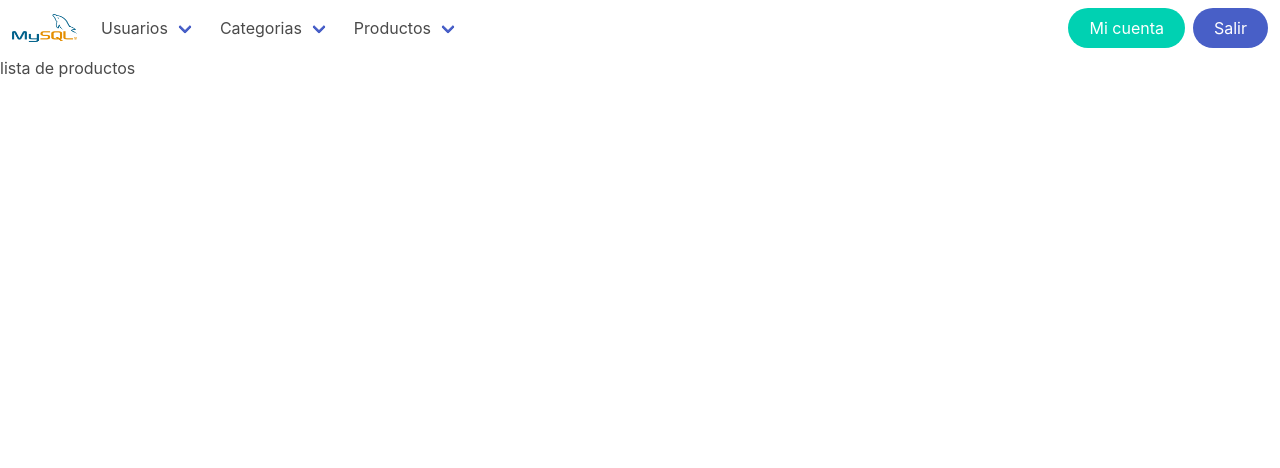
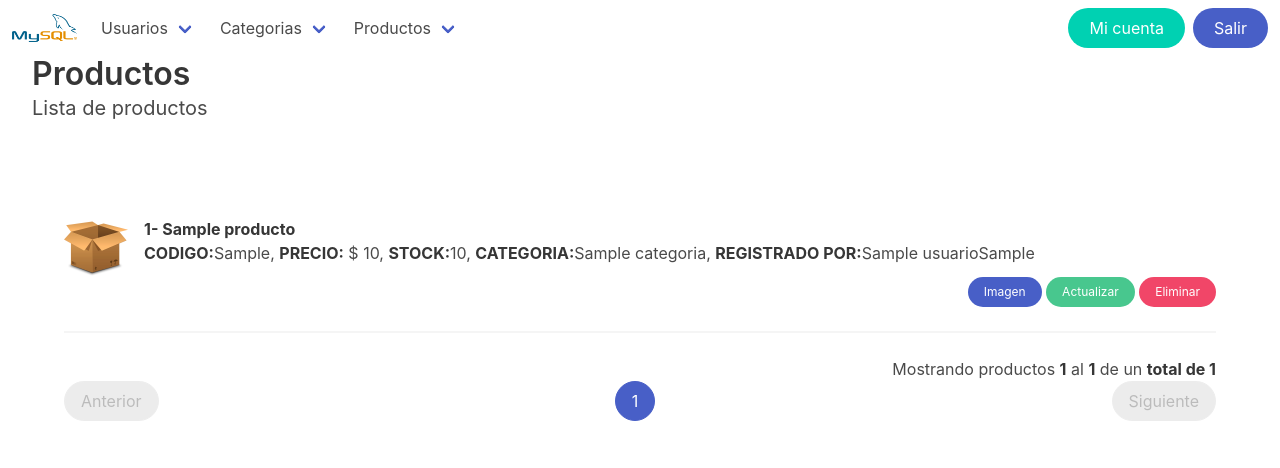
Before and after one commit to issavo/inventario_php, a PHP site: page /index.php?vista=product_list in a window 1280 px wide. Shown: the top 468 px of the page. Run offline with PHP 8.4, Linux system fonts and the light colour scheme; the visitor is signed in with stand-in values (Sample User, id 1); tables that the repository leaves empty or names only in its code hold one stand-in row (values such as "Sample post").

Commit message:
Select and show products from multiple tables

```diff
--- a/php/categoria_lista.php
+++ b/php/categoria_lista.php
@@ -49,10 +49,10 @@
                     <td>'.$filas['categoria_nombre'].'</td>
                     <td>'.substr($filas['categoria_ubicacion'],0,25). '</td>
                     <td>
-                        <a href="index.php?vista=product_category&category_id_up="'.$filas['categoria_id'].' class="button is-link is-rounded is-small">Ver productos</a>
+                        <a href="index.php?vista=product_category&category_id_up="'.$filas['categoria_id'].'" class="button is-link is-rounded is-small">Ver productos</a>
                     </td>
                     <td>
-                        <a href="index.php?vista=category_update&category_id_up="'.$filas['categoria_id'].' class="button is-success is-rounded is-small">Actualizar</a>
+                        <a href="index.php?vista=category_update&category_id_up="'.$filas['categoria_id'].'" class="button is-success is-rounded is-small">Actualizar</a>
                     </td>
                     <td>
                         <a href="'.$url.$pagina.'&category_id_del="'.$filas['categoria_id'].'" class="button is-danger is-rounded is-small">Eliminar</a>
@@ -99,3 +99,4 @@
         echo paginador_tablas($pagina,$Npaginas,$url,7);
 
     }
+?>
--- /dev/null
+++ b/php/producto_lista.php
@@ -0,0 +1,102 @@
+<?php
+
+    $inicio = ($pagina > 0) ? (($pagina*$registros)-$registros) : 0;
+    $tabla="";
+    $campos = "producto.producto_id,producto.producto_codigo,producto.producto_nombre,producto.producto_precio,producto.producto_stock,producto.producto_foto,producto.categoria_id,producto.usuario_id,categoria.categoria_id,categoria.categoria_nombre,usuario.usuario_id,usuario.usuario_nombre,usuario.usuario_apellido";
+
+
+    if(isset($busqueda) && $busqueda != " "){
+        $consulta_datos= "SELECT $campos FROM producto INNER JOIN categoria ON producto.categoria_id=categoria.categoria_id INNER JOIN usuario ON producto.usario_id=usuario.usuario_id WHERE producto.producto_codigo LIKE '%$busqueda%' OR producto.producto_nombre LIKE '%$busqueda%' ORDER BY producto.producto_nombre ASC LIMIT $inicio,$registros";
+
+        $consulta_total= "SELECT COUNT(producto_id) FROM producto WHERE producto_codigo LIKE '%$busqueda%' OR producto_nombre LIKE '%$busqueda%'";
+
+    } else if($categoria_id > 0){
+        $consulta_datos= "SELECT $campos FROM producto INNER JOIN categoria ON producto.categoria_id=categoria.categoria_id INNER JOIN usuario ON producto.usario_id=usuario.usuario_id WHERE producto.categoria_id='$categoria_id' ORDER BY producto.producto_nombre ASC LIMIT $inicio,$registros";
+
+        $consulta_total= "SELECT COUNT(producto_id) FROM producto WHERE categoria_id='$categoria_id''";
+    } else {
+        $consulta_datos="SELECT $campos FROM producto INNER JOIN categoria ON producto.categoria_id=categori.categoria_id INNER JOIN usuario ON producto.usario_id=usuario.usuario_id ORDER BY producto.producto_nombre ASC LIMIT $inicio,$registros";
+
+        $consulta_total= "SELECT COUNT(producto_id) FROM producto";
+    }
+
+    $conexion=conexion();
+    $datos=$conexion->query($consulta_datos);
+    $datos=$datos->fetchAll();
+
+    $total=$conexion->query($consulta_total);
+    $total=(int) $total->fetchColumn();
+
+    $Npaginas=ceil($total/$registros);
+
+
+    if($total >= 1 && $pagina <= $Npaginas){
+        $contador=$inicio+1;
+        $pag_inicio=$inicio+1;
+        foreach($datos as $fila){
+            $tabla.='
+            <article class="media">
+                <figure class="media-left">
+                    <p class="image is-64x64">';
+
+                        if(is_file("./img/producto/".$fila['producto_foto'])){
+                            $tabla.='<img src="./img/producto/'.$fila['producto_foto'].'">';
+                        } else {
+                            $tabla.='<img src="./img/producto.png">';
+                        }
+            $tabla.='</p>
+                    </figure>
+                    <div class="media-content">
+                        <div class="content">
+                            <p>
+                                <strong>'.$contador.'- '. $fila['producto_nombre']. '</strong><br>
+                                <strong>CODIGO:</strong>'.$fila['producto_codigo']. ',
+                                <strong>PRECIO:</strong> $ '.$fila['producto_precio'].',
+                                <strong>STOCK:</strong>'.$fila['producto_stock'].',
+                                <strong>CATEGORIA:</strong>'.$fila['categoria_nombre'].',
+                                <strong>REGISTRADO POR:</strong>'.$fila['usuario_nombre'].''.$fila['usuario_apellido']. '
+                            </p>
+                        </div>
+                        <div class="has-text-right">
+                            <a href="index.php?vista=product_img&product_id_up="'. $fila['producto_id'].'" class="button is-link is-rounded is-small">Imagen</a>
+
+                            <a href="index.php?vista=product_update&product_id_up="'.$fila['producto_id']. '" class="button is-success is-rounded is-small">Actualizar</a>
+
+                            <a  href="'.$url.$pagina.'&product_id_del="'.$fila['producto_id'].'" class="button is-danger is-rounded is-small">Eliminar</a>
+                        </div>
+                    </div>
+                </article>
+
+                <hr>
+            ';
+        $contador++;
+        }
+        $pag_final=$contador-1;
+    } else {
+        if($total >= 1){
+            $tabla.= '
+            <p class="has-text-centered">
+                <a href="'.$url.'1" class="button is-link is-rounded is-small mt-4 mb-4">
+                    Haz clic aquí para recargar el listado
+                </a>
+            </p>
+            ';
+        } else {
+            $tabla.='<p class="has-text-centered"> No hay registros en el sistema para mostrar</p>';
+        }
+    }
+
+    if($total >= 0 && $pagina <= $Npaginas){
+        $tabla.= '
+            <p class="has-text-right">Mostrando productos <strong>'.$pag_inicio.'</strong> al <strong>'.$pag_final.'</strong> de un <strong>total de '.$total.'</strong></p>
+        ';
+    }
+
+    $conexion=null;
+    echo $tabla;
+
+    if($total >= 1 && $pagina <= $Npaginas){
+        echo paginador_tablas($pagina,$Npaginas,$url,7);
+
+    }
+?>
--- a/vistas/category_list.php
+++ b/vistas/category_list.php
@@ -7,7 +7,10 @@
     <?php
         require_once "./php/main.php";
 
-
+        //Eliminar categoria
+        if(isset($_GET['category_id_del'])){
+            require_once "./php/categoria_eliminar.php";
+        }
 
         if(!isset($_GET['page'])){
             $pagina=1;
--- a/vistas/product_list.php
+++ b/vistas/product_list.php
@@ -1 +1,33 @@
-lista de productos
+<div class="container is-fluid mb-6">
+    <h1 class="title">Productos</h1>
+    <h2 class="subtitle">Lista de productos</h2>
+</div>
+
+<div class="container pb-6 pt-6">
+    <?php
+        require_once "./php/main.php";
+
+        //Eliminar producto
+        if(isset($_GET['product_id_del'])){
+            require_once "./php/producto_eliminar.php";
+        }
+
+        if(!isset($_GET['page'])){
+            $pagina=1;
+        } else {
+            $pagina=(int) $_GET['page'];
+            if($pagina<=1){
+                $pagina=1;
+            }
+        }
+
+        $categoria_id= (isset($_GET['category_id'])) ? $_GET['category_id'] : 0;
+
+        $pagina=limpiar_cadena($pagina);
+        $url= "index.php?vista=product_list&page=";
+        $registros=15;
+        $busqueda="";
+
+        require_once "./php/producto_lista.php";
+    ?>
+</div>
```
